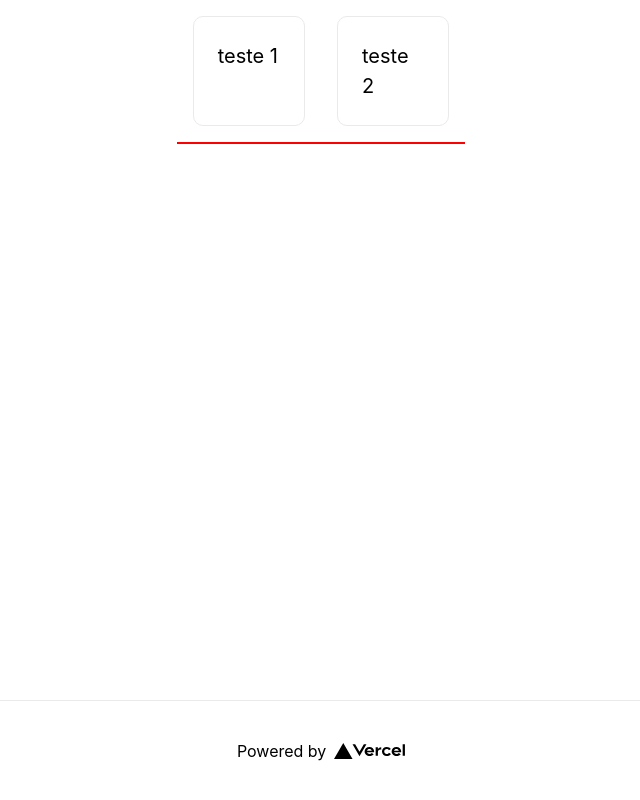
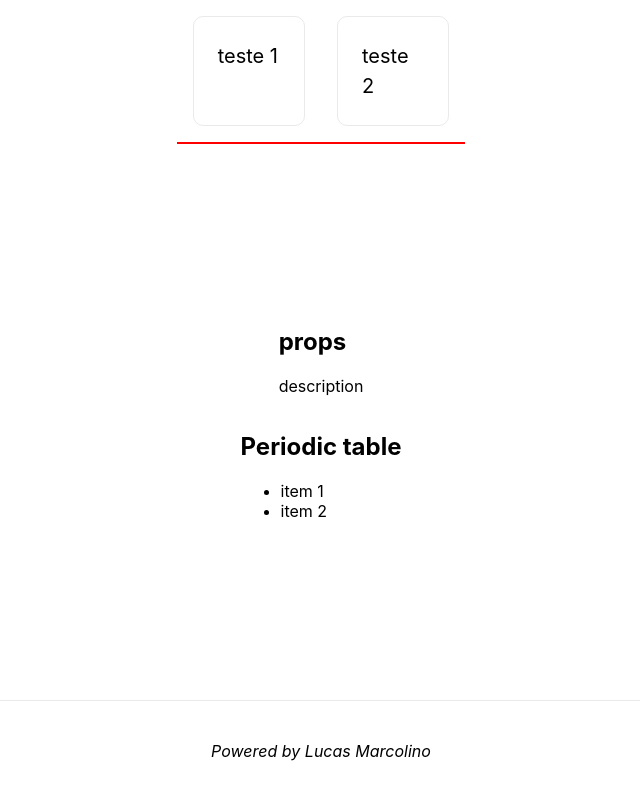
Before and after one commit to LucasMarcolino237/tabela-periodica, a Next.js app: page / in a window 1280 px wide. Shown: the whole page, without its empty margins (319-959 px from the left). Built offline with nearby package versions, Linux system fonts and the light colour scheme.

Commit message:
Update index.js

```diff
--- a/pages/index.js
+++ b/pages/index.js
@@ -27,17 +27,30 @@ export default function Home() {
       </header>
 
       <main className={styles.main}>
-
+        <aside>
+          <h1>props</h1>
+          <section>
+            <p>description</p>
+          </section>
+        </aside>
+        <article>
+          <h1>Periodic table</h1>
+          <section>
+            <ul>
+              <li>item 1</li>
+              <li>item 2</li>
+            </ul>
+          </section>
+        </article>
       </main>
 
       <footer className={styles.footer}>
         <a
-          href="https://vercel.com?utm_source=create-next-app&utm_medium=default-template&utm_campaign=create-next-app"
+          href="https://github.com/LucasMarcolino237"
           target="_blank"
           rel="noopener noreferrer"
         >
-          Powered by{' '}
-          <img src="/vercel.svg" alt="Vercel Logo" className={styles.logo} />
+          <address>Powered by Lucas Marcolino</address>
         </a>
       </footer>
     </div>
```
